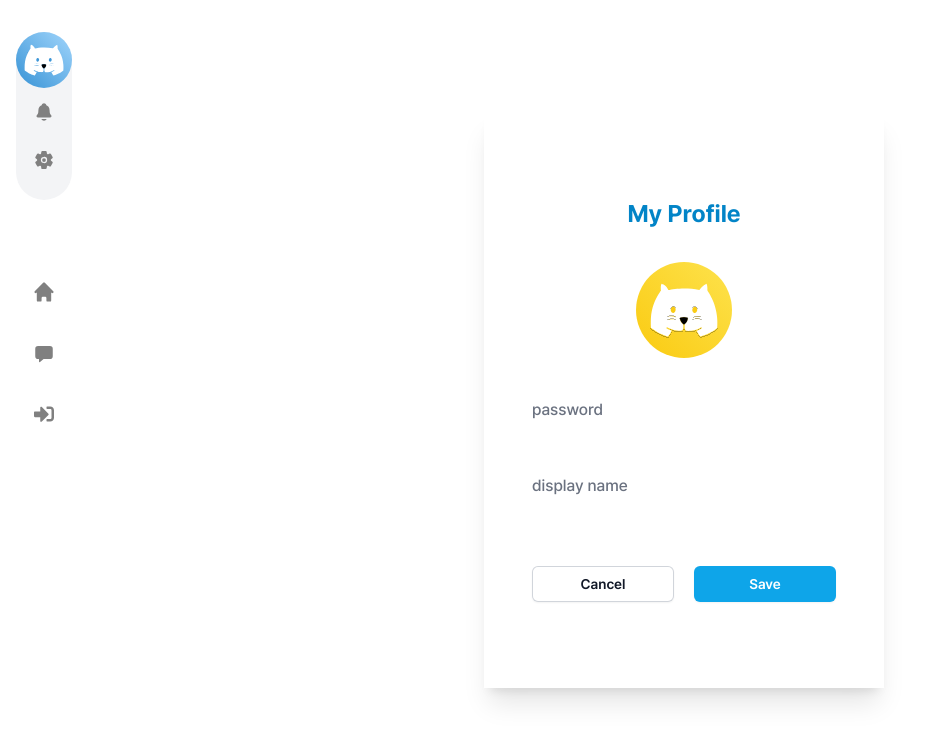
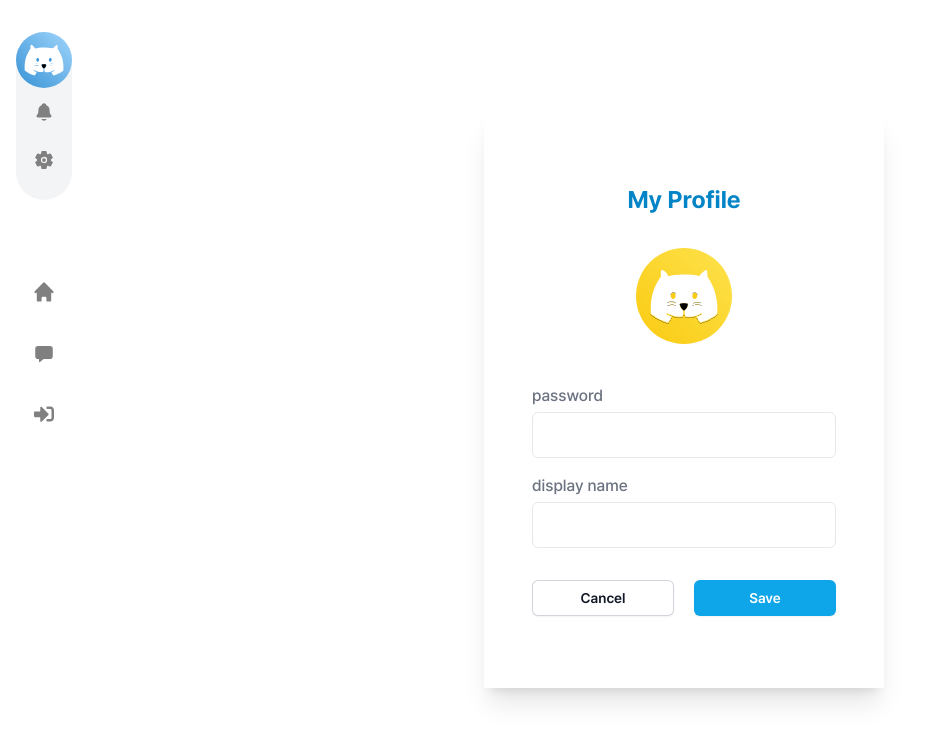
Before and after one commit to nenene-pupupu/disgord-client, a React (Vite) app: page /profile in a window 1280 px wide. Both pictures are taken after a click on the button "Edit profile". Shown: the top 742 px of the page, without its empty margins (0-928 px from the left). Built offline with nearby package versions, Linux system fonts and the light colour scheme.

Commit message:
modify profile input to make it easier to understand

```diff
--- a/src/routes/profile.tsx
+++ b/src/routes/profile.tsx
@@ -119,7 +119,7 @@ export default function Profile() {
                   type="password"
                   value={password}
                   onChange={(e) => setPassword(e.target.value)}
-                  className="w-full text-gray-900 text-xl font-medium py-1"
+                  className="w-full text-gray-900 text-xl font-medium p-2 mt-1 border rounded-md"
                 />
               </div>
             )}
@@ -131,7 +131,7 @@ export default function Profile() {
                   type="text"
                   value={displayName}
                   onChange={(e) => setDisplayName(e.target.value)}
-                  className="w-full text-gray-900 text-xl font-medium py-1"
+                  className="w-full text-gray-900 text-xl p-2 mt-1 border rounded-md"
                 />
               ) : (
                 <p className="text-gray-900 text-xl font-medium py-1">
```
